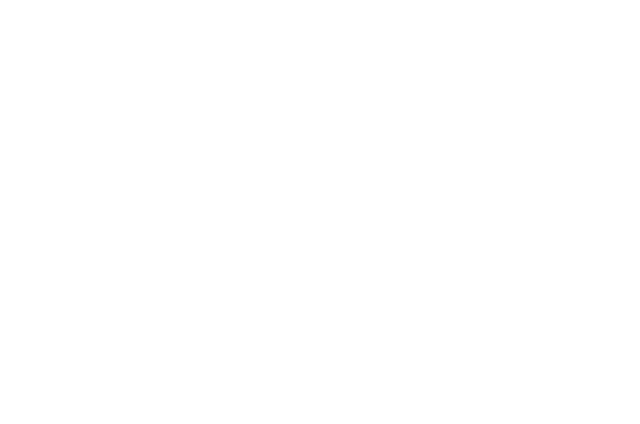
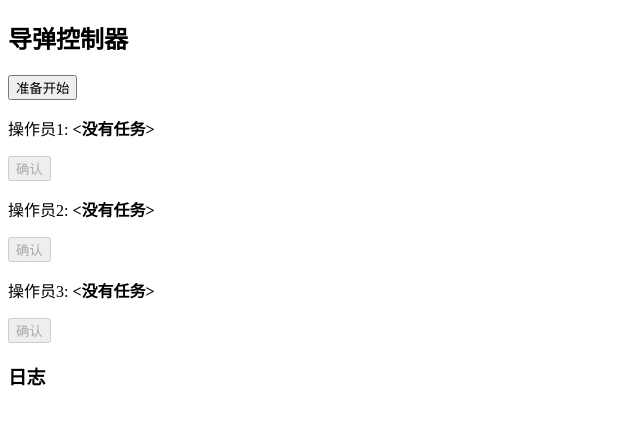
Before and after one commit to catcatpro/Angularlearning, an Angular app in the folder component-interaction/: page /mission-control in a window 1280 px wide. Before the commit this address led to /. Shown: the top 424 px of the page, without its empty margins (0-640 px from the left). Built offline with nearby package versions, Linux system fonts and the light colour scheme.

Commit message:
父组件和子组件通过服务来通信

```diff
--- a/component-interaction/src/app/app-routing.module.ts
+++ b/component-interaction/src/app/app-routing.module.ts
@@ -2,7 +2,7 @@
  * @Author: catcatproer
  * @Date: 2023-01-11 10:02:41
  * @LastEditors: catcatproer
- * @LastEditTime: 2023-01-22 12:23:02
+ * @LastEditTime: 2023-01-23 13:32:48
  * @FilePath: \component-interaction\src\app\app-routing.module.ts
  * @Description:
  *
@@ -12,7 +12,7 @@
 import { RouterModule, Routes } from '@angular/router';
 import { VoteTakerComponent } from './vote.taker.component'
 import { CountdownViewChildParentComponent } from './countdown-parent.compoent';
-
+import { MissionControlComponent } from './missioncontrol.component';
 const routes: Routes = [
   {
     title: 'Voter',
@@ -23,6 +23,11 @@
     title: 'CountdownTimer',
     path: 'countdown-timer',
     component: CountdownViewChildParentComponent,
+  },
+  {
+    title: 'MissionControl',
+    path: 'mission-control',
+    component: MissionControlComponent
   }
 ];
 
--- /dev/null
+++ b/component-interaction/src/app/astronaut.component.ts
@@ -0,0 +1,55 @@
+/*
+ * @Author: catcatproer
+ * @Date: 2023-01-23 12:18:01
+ * @LastEditors: catcatproer
+ * @LastEditTime: 2023-01-23 13:28:55
+ * @FilePath: \component-interaction\src\app\astronaut.component.ts
+ * @Description:
+ *
+ * Copyright (c) 2023 by catcatproer, All Rights Reserved.
+ */
+import { Component, Input, OnDestroy } from "@angular/core";
+import { MissionService } from "./mission.service";
+import { Subscription } from 'rxjs'
+
+@Component({
+    selector: 'app-astronaut',
+    template:`
+        <p>
+            {{astronaut}}: <strong>{{mission}}</strong>
+        </p>
+        <button
+            (click)="confirm()"
+            [disabled]="!announced || confirmed">确认</button>
+    `
+})
+
+
+export class AstronautComponent implements OnDestroy{
+    @Input() astronaut:string = ''
+    mission = "<没有任务>"
+    confirmed = false
+    announced = false
+    subscription?: Subscription
+
+    constructor(private missionService: MissionService){
+        this.subscription =  missionService.missionAnnonced$.subscribe(mission => {
+            this.mission = mission
+            this.announced = true
+            this.confirmed = false
+        })
+
+    }
+
+    confirm(){
+        this.confirmed = true
+        this.missionService.confirmMission(this.astronaut)
+    }
+
+
+
+    ngOnDestroy(): void {
+        this.subscription?.unsubscribe()
+    }
+
+}
--- /dev/null
+++ b/component-interaction/src/app/mission.service.ts
@@ -0,0 +1,31 @@
+/*
+ * @Author: catcatproer
+ * @Date: 2023-01-22 12:54:53
+ * @LastEditors: catcatproer
+ * @LastEditTime: 2023-01-23 11:48:43
+ * @FilePath: \component-interaction\src\app\mission.service.ts
+ * @Description:
+ *
+ * Copyright (c) 2023 by catcatproer, All Rights Reserved.
+ */
+import { Injectable } from "@angular/core";
+import { Subject } from "rxjs";
+
+@Injectable()
+export class MissionService{
+    //Observable string源
+    private missionAnnoncedSource = new Subject<string>()
+    private missionConfirmedSource = new Subject<string>()
+
+    //Observable string流
+    missionAnnonced$ = this.missionAnnoncedSource.asObservable()
+    missionConfirmed$ = this.missionConfirmedSource.asObservable()
+
+    annoncedMisson(mission: string){
+        this.missionAnnoncedSource.next(mission)
+    }
+
+    confirmMission(astroonaut: string){
+        this.missionConfirmedSource.next(astroonaut)
+    }
+}
--- /dev/null
+++ b/component-interaction/src/app/missioncontrol.component.ts
@@ -0,0 +1,41 @@
+import { Component } from "@angular/core";
+import { MissionService } from "./mission.service";
+import { ThisReceiver } from "@angular/compiler";
+
+@Component({
+    selector: 'app-mission-control',
+    template: `
+        <h2>导弹控制器</h2>
+        <button (click)="announce()">准备开始</button>
+        <app-astronaut *ngFor="let astronaut of astronauts" [astronaut]="astronaut"></app-astronaut>
+        <h3>日志</h3>
+        <ul>
+            <li *ngFor="let event of history">{{event}}</li>
+        </ul>
+    `,
+    providers: [MissionService]
+})
+
+export class MissionControlComponent{
+    astronauts = ["操作员1","操作员2","操作员3"]
+    history: string[] = []
+    missions = ['发射导弹']
+    NextMission = 0
+
+    constructor(private missionService: MissionService)
+    {
+        missionService.missionConfirmed$.subscribe(astronaut => {
+            this.history.push(`${astronaut} 已经确认`)
+        })
+    }
+
+    announce(){
+        let mission = this.missions[this.NextMission++]
+        this.missionService.annoncedMisson(mission)
+        this.history.push(`任务 "${mission}" 进入准备`)
+        if(this.NextMission >= this.missions.length){
+            this.NextMission = 0
+        }
+    }
+
+}
```
Also changed, not shown: component-interaction/src/app/app.module.ts (+6 -3 lines).
